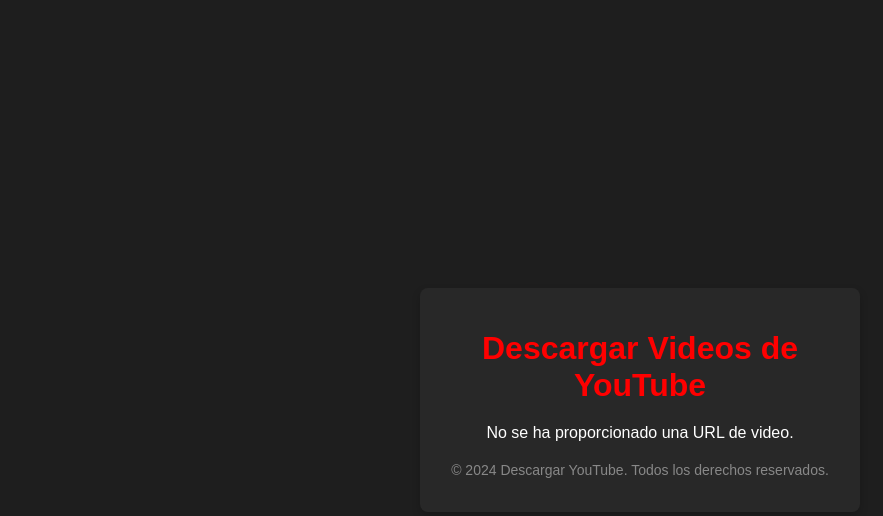
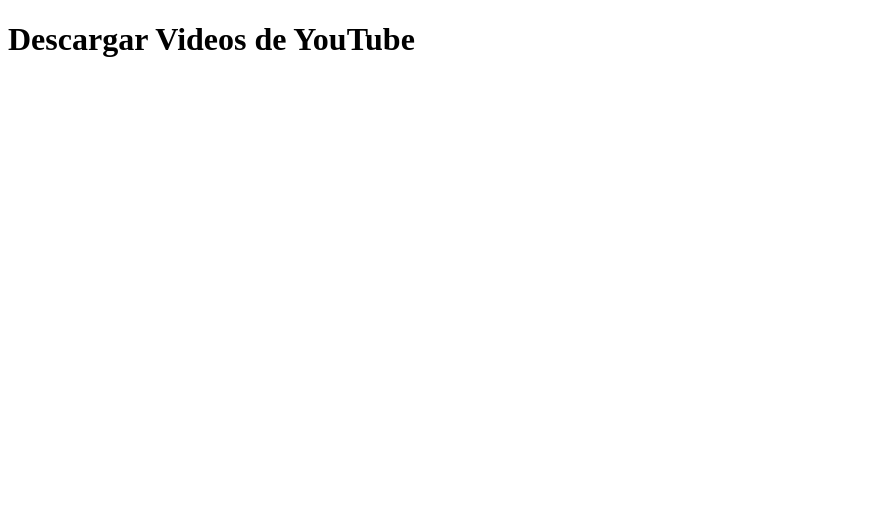
Before and after one commit to BotnetVE2/Youtube, a plain HTML site: page index.html in a window 1280 px wide. Shown: the whole page, without its empty margins (0-883 px from the left). Drawn offline with Linux system fonts and the light colour scheme.

Commit message:
Update index.html

```diff
--- a/index.html
+++ b/index.html
@@ -4,52 +4,6 @@
     <meta charset="UTF-8">
     <meta name="viewport" content="width=device-width, initial-scale=1.0">
     <title>Descargar Videos de YouTube</title>
-    <style>
-        body {
-            font-family: Arial, sans-serif;
-            background-color: #1e1e1e;
-            color: #fff;
-            margin: 0;
-            padding: 0;
-            display: flex;
-            justify-content: center;
-            align-items: center;
-            height: 100vh;
-        }
-        .container {
-            background-color: #282828;
-            padding: 20px;
-            border-radius: 8px;
-            box-shadow: 0 4px 8px rgba(0, 0, 0, 0.2);
-            text-align: center;
-            max-width: 400px;
-            width: 100%;
-        }
-        h1 {
-            color: #ff0000;
-            margin-bottom: 20px;
-        }
-        #botonDescarga {
-            margin-top: 20px;
-        }
-        footer {
-            margin-top: 20px;
-            color: #888;
-            font-size: 14px;
-        }
-    </style>
-</head>
-<body>
-    <div class="container">
-        <h1>Descargar Videos de YouTube</h1>
-        <div id="botonDescarga">
-            <!-- Aquí se mostrará el botón de descarga -->
-        </div>
-        <footer>
-            <p>© 2024 Descargar YouTube. Todos los derechos reservados.</p>
-        </footer>
-    </div>
-
     <script>
         // Obtener el video_id desde la URL
         const urlParams = new URLSearchParams(window.location.search);
@@ -92,5 +46,13 @@
             botonDescarga.innerHTML = '<p>No se ha proporcionado una URL de video.</p>';
         }
     </script>
+</head>
+<body>
+    <div class="container">
+        <h1>Descargar Videos de YouTube</h1>
+        <div id="botonDescarga">
+            <!-- Aquí se mostrará el botón de descarga -->
+        </div>
+    </div>
 </body>
 </html>
```
